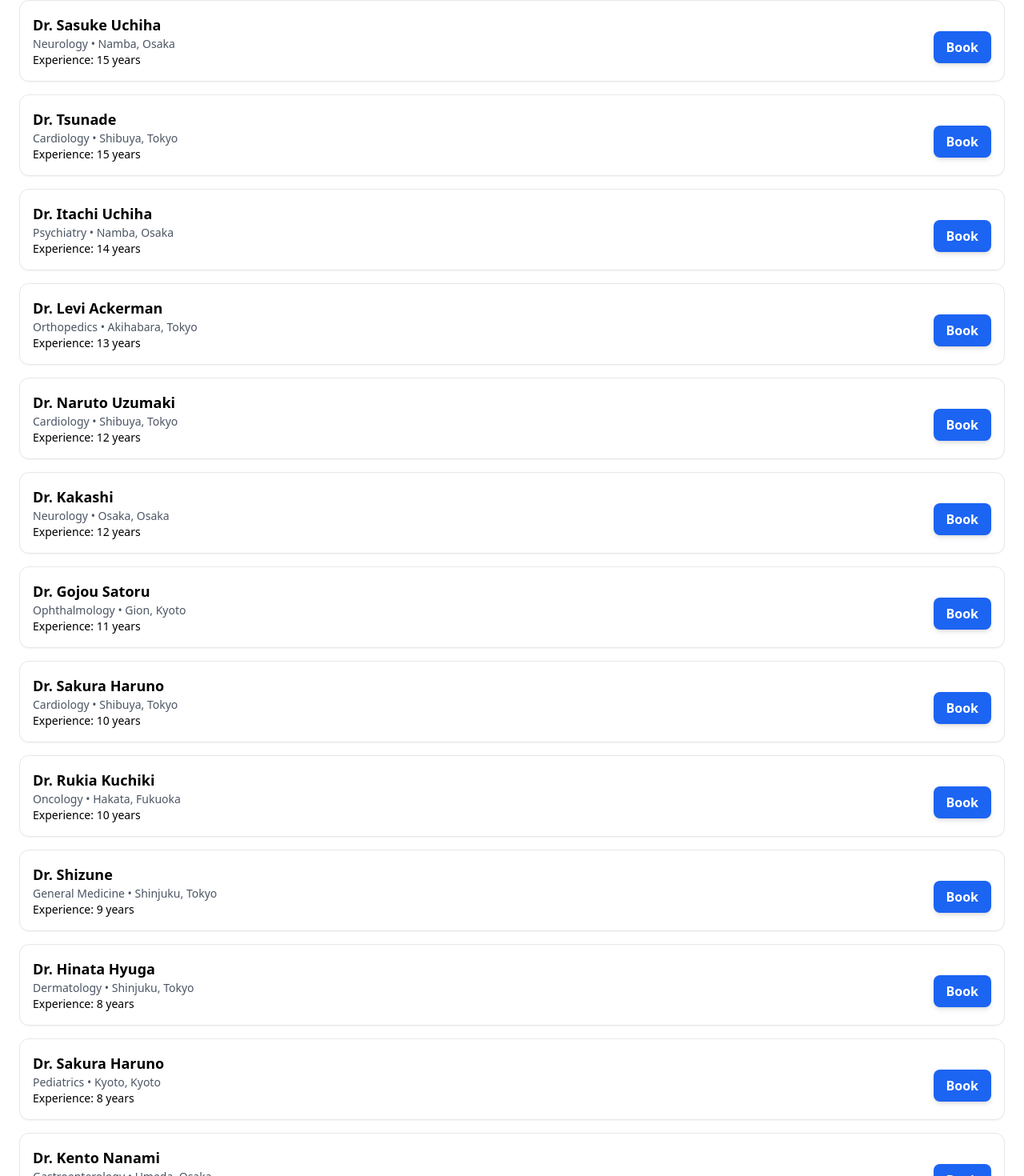
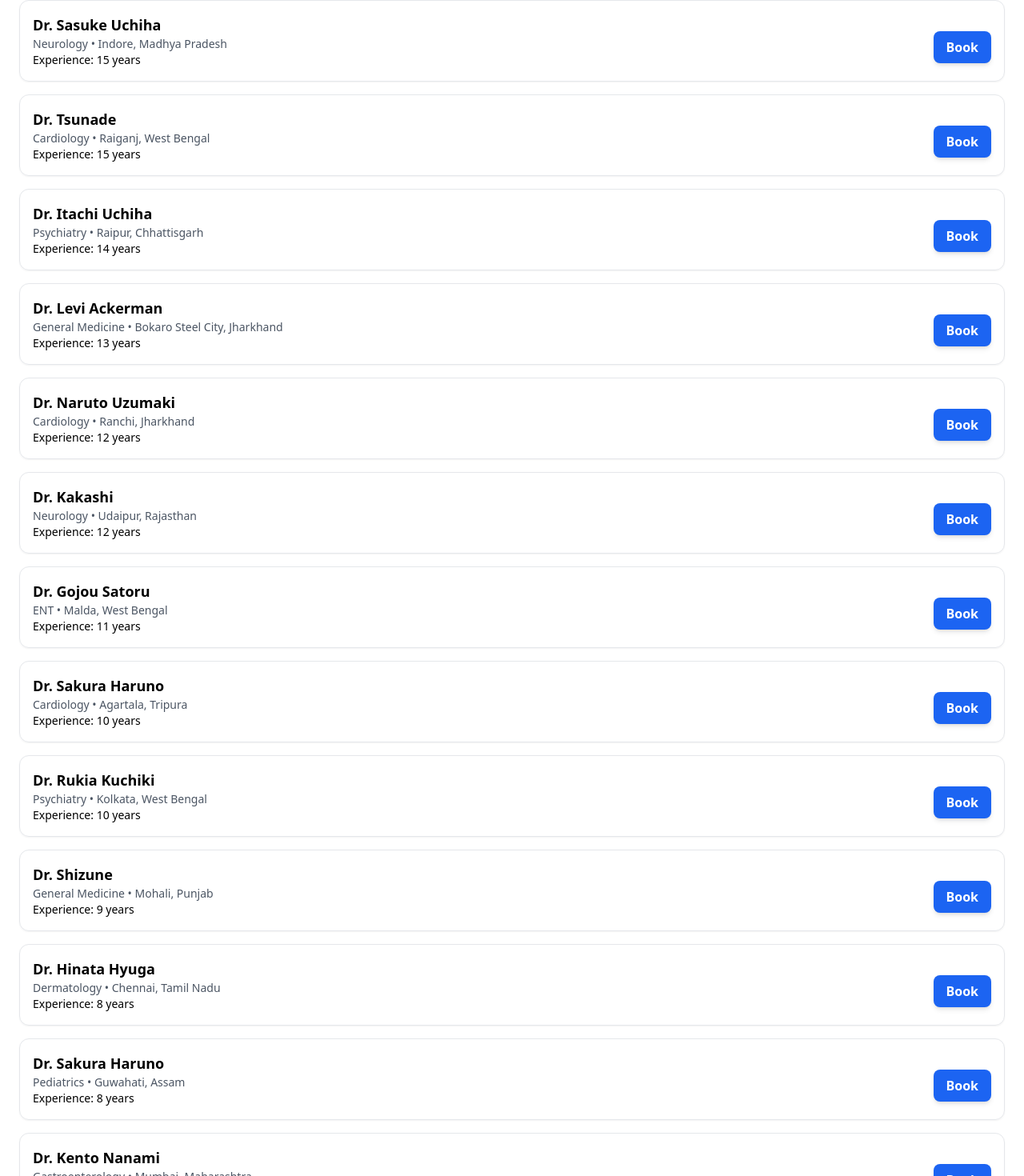
Before and after one commit to smSomMondal/cure360, a React (Vite) app in the folder cure360/: page /doctors in a window 1280 px wide. Shown: the part 174-1644 px from the top of the page at 80% size. Built offline with nearby package versions, Linux system fonts and the light colour scheme.

Commit message:
doctorDB updated

```diff
--- a/cure360/src/pages/BookDoctor.jsx
+++ b/cure360/src/pages/BookDoctor.jsx
@@ -4,112 +4,112 @@ const doctorsDB = [
   {
     id: 1,
     name: "Dr. Naruto Uzumaki",
-    state: "Tokyo",
-    city: "Shibuya",
+    state: "Jharkhand",
+    city: "Ranchi",
     specialization: "Cardiology",
     experience: 12,
   },
   {
     id: 2,
     name: "Dr. Hinata Hyuga",
-    state: "Tokyo",
-    city: "Shinjuku",
+    state: "Tamil Nadu",
+    city: "Chennai",
     specialization: "Dermatology",
     experience: 8,
   },
   {
     id: 3,
     name: "Dr. Sasuke Uchiha",
-    state: "Osaka",
-    city: "Namba",
+    state: "Madhya Pradesh",
+    city: "Indore",
     specialization: "Neurology",
     experience: 15,
   },
   {
     id: 4,
     name: "Dr. Sakura Haruno",
-    state: "Tokyo",
-    city: "Shibuya",
+    state: "Tripura",
+    city: "Agartala",
     specialization: "Cardiology",
     experience: 10,
   },
   {
     id: 5,
     name: "Dr. Tsunade",
-    state: "Tokyo",
-    city: "Shibuya",
+    state: "West Bengal",
+    city: "Raiganj",
     specialization: "Cardiology",
     experience: 15,
   },
   {
     id: 6,
     name: "Dr. Shizune",
-    state: "Tokyo",
-    city: "Shinjuku",
+    state: "Punjab",
+    city: "Mohali",
     specialization: "General Medicine",
     experience: 9,
   },
   {
     id: 7,
     name: "Dr. Kakashi",
-    state: "Osaka",
-    city: "Osaka",
+    state: "Rajasthan",
+    city: "Udaipur",
     specialization: "Neurology",
     experience: 12,
   },
   {
     id: 8,
     name: "Dr. Sakura Haruno",
-    state: "Kyoto",
-    city: "Kyoto",
+    state: "Assam",
+    city: "Guwahati",
     specialization: "Pediatrics",
     experience: 8,
   },
   {
     id: 9,
     name: "Dr. Itachi Uchiha",
-    state: "Osaka",
-    city: "Namba",
+    state: "Chhattisgarh",
+    city: "Raipur",
     specialization: "Psychiatry",
     experience: 14,
   },
   {
     id: 10,
     name: "Dr. Ken Kaneki",
-    state: "Hokkaido",
-    city: "Sapporo",
-    specialization: "Dermatology",
+    state: "West Bengal",
+    city: "Asansol",
+    specialization: "Gynecology",
     experience: 6,
   },
   {
     id: 11,
     name: "Dr. Rukia Kuchiki",
-    state: "Fukuoka",
-    city: "Hakata",
-    specialization: "Oncology",
+    state: "West Bengal",
+    city: "Kolkata",
+    specialization: "Psychiatry",
     experience: 10,
   },
   {
     id: 12,
     name: "Dr. Levi Ackerman",
-    state: "Tokyo",
-    city: "Akihabara",
-    specialization: "Orthopedics",
+    state: "Jharkhand",
+    city: "Bokaro Steel City",
+    specialization: "General Medicine",
     experience: 13,
   },
   {
     id: 13,
     name: "Dr. Gojou Satoru",
-    state: "Kyoto",
-    city: "Gion",
-    specialization: "Ophthalmology",
+    state: "West Bengal",
+    city: "Malda",
+    specialization: "ENT",
     experience: 11,
   },
   {
     id: 14,
     name: "Dr. Kento Nanami",
-    state: "Osaka",
-    city: "Umeda",
+    state: "Maharashtra",
+    city: "Mumbai",
     specialization: "Gastroenterology",
     experience: 7,
   },
```
